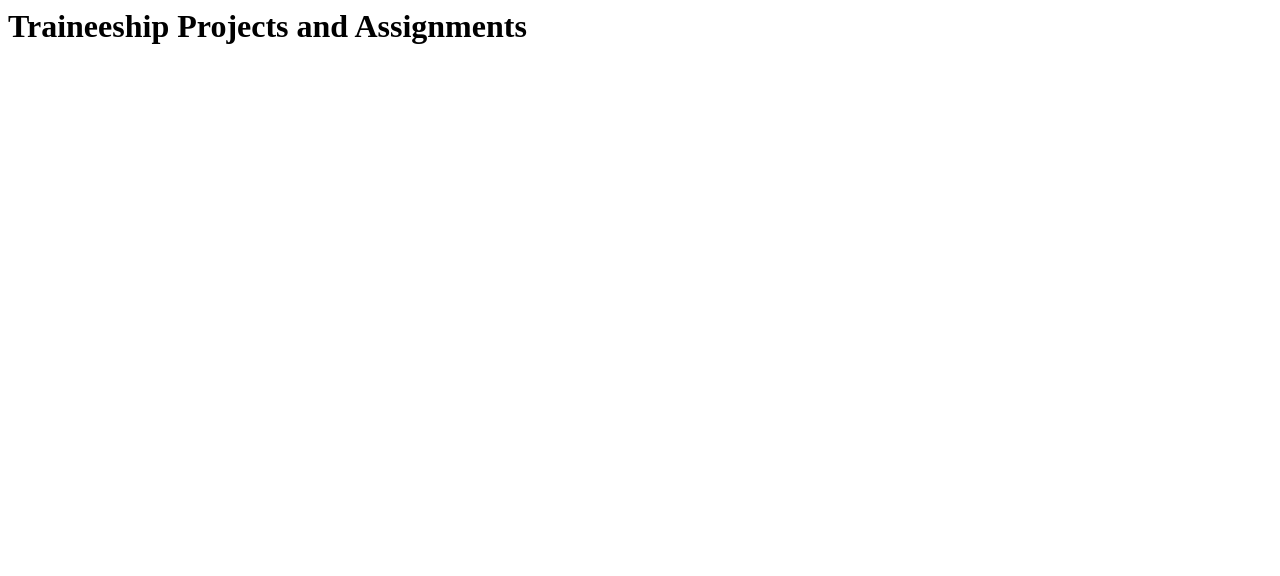
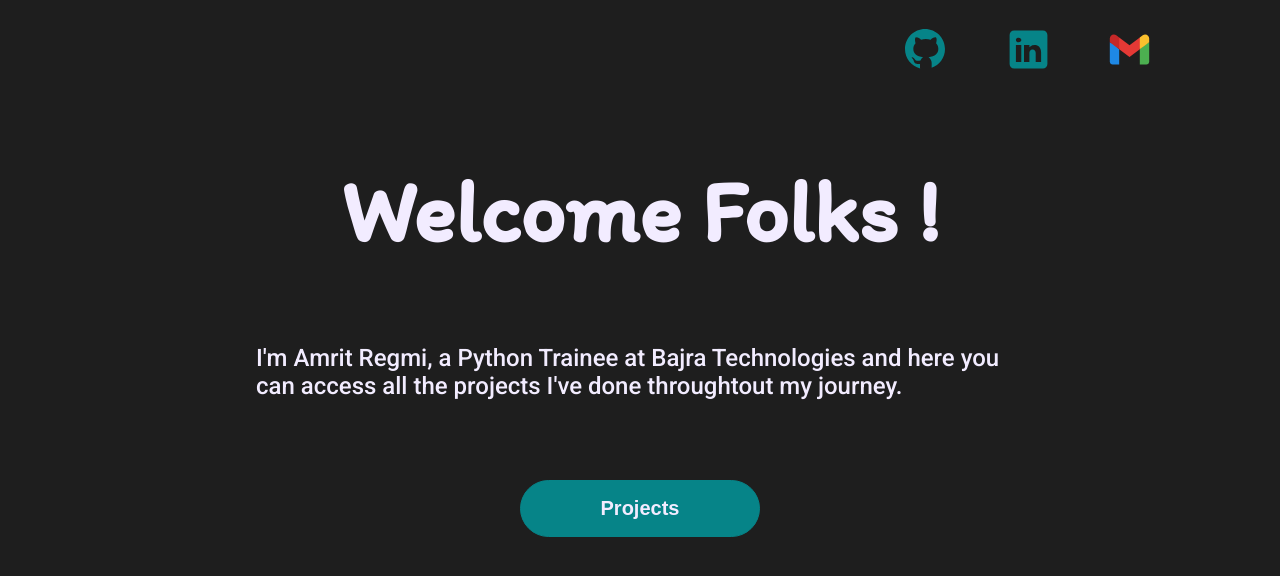
Before and after one commit to amritregmi26/traineeship-projects, a plain HTML site: page index.html in a window 1280 px wide. Drawn offline with Linux system fonts and the light colour scheme.

Commit message:
refactor: implement landing page

```diff
--- a/index.html
+++ b/index.html
@@ -1,12 +1,49 @@
-<html>
+<!DOCTYPE html>
+<html lang="en">
+
 <head>
-<title>
-Traineeship Projects
-</title>
+    <meta charset="UTF-8">
+    <meta name="viewport" content="width=device-width, initial-scale=1.0">
+    <title>Bajra Traineeship Projects</title>
+
+    <link rel="stylesheet" href="style.css">
 </head>
+
 <body>
-<h1>
-Traineeship Projects and Assignments
-</h1>
+    <main id="main">
+        <header id="header" class="header">
+            <ul class="social">
+                <li class="social-item">
+                    <a href="https://www.github.com/amritregmi26" target="_blank">
+                        <img src="logos/github.svg" alt="Github Logo">
+                    </a>
+                </li>
+                <li class="social-item">
+                    <a href="https://www.linkedin.com/in/amrit-regmi-527082232/" target="_blank">
+                        <img src="logos/linkedin.svg" alt="Linkedin Logo">
+                    </a>
+                </li>
+                <li class="social-item">
+                    <a href="mailto:amrit.regmi@bajratechnologies.com">
+                        <img src="logos/gmail.svg" alt="Gmail Logo">
+                    </a>
+                </li>
+            </ul>
+        </header>
+        <section class="main-section">
+
+            <h1 role="heading" class="welcome-text">
+                welcome folks !
+            </h1>
+
+            <p role="text" class="description-text">
+                I'm Amrit Regmi, a Python Trainee at Bajra Technologies and here you can access all the projects I've
+                done throughtout my journey.
+            </p>
+
+            <button type="button" class="project-btn">Projects</button>
+        </section>
+    </main>
 </body>
+
 </html>
--- /dev/null
+++ b/style.css
@@ -0,0 +1,92 @@
+@import url('https://fonts.googleapis.com/css2?family=Itim&family=Roboto:wght@400;500&display=swap');
+
+:root {
+    --dark: #1E1E1E;
+    --light: #F2ECFF;
+    --blue: #068488;
+    --btn-hover: #047275;
+}
+
+*,
+*::after,
+*::before {
+    padding: 0;
+    margin: 0;
+    box-sizing: border-box;
+}
+
+body {
+    background: var(--dark);
+    color: var(--light);
+}
+
+body > #main {
+    display: flex;
+    flex-direction: column;
+    align-items: center;
+    justify-content: center;
+    gap: 5rem;
+}
+
+#main > .header {
+    margin-block-start: 1.5rem;
+    display: flex;
+    flex-direction: row;
+    width: 80%;
+    justify-content: flex-end;
+    align-items: center;
+}
+
+#main .social {
+    display: flex;
+    flex-direction: row;
+    justify-content: space-between;
+    align-items: center;
+    gap: 3.5rem;
+}
+
+#main .social li {
+    list-style-type: none;
+}
+
+#main > .main-section {
+    display: flex;
+    flex-direction: column;
+    gap: 5rem;
+    max-inline-size: 75%;
+}
+
+#main .welcome-text {
+    text-transform: capitalize;
+    font-size: 5.5rem;
+    font-family: 'Itim', cursive;
+    align-self: center;
+}
+
+#main p.description-text {
+    font-family: 'Roboto', sans-serif;
+    font-weight: 500;
+    font-size: 1.5rem;
+    align-self: center;
+    max-inline-size: 80%;
+}
+
+#main .project-btn {
+    color: var(--light);
+    background: var(--blue);
+    align-self: center;
+    padding: 1rem 5rem;
+    font-size: 1.25rem;
+    font-weight: bold;
+    outline: none;
+    border: 0.1rem solid var(--blue);
+    border-radius: 2rem;
+    cursor: pointer;
+}
+
+#main .project-btn:hover,
+#main .project-btn:focus {
+    background-color: var(--btn-hover);
+    border-color: var(--btn-hover);
+    transition: 0.3s all;
+}
```
Also changed, not shown: logos/github.svg (added), logos/gmail.svg (added), logos/linkedin.svg (added).
